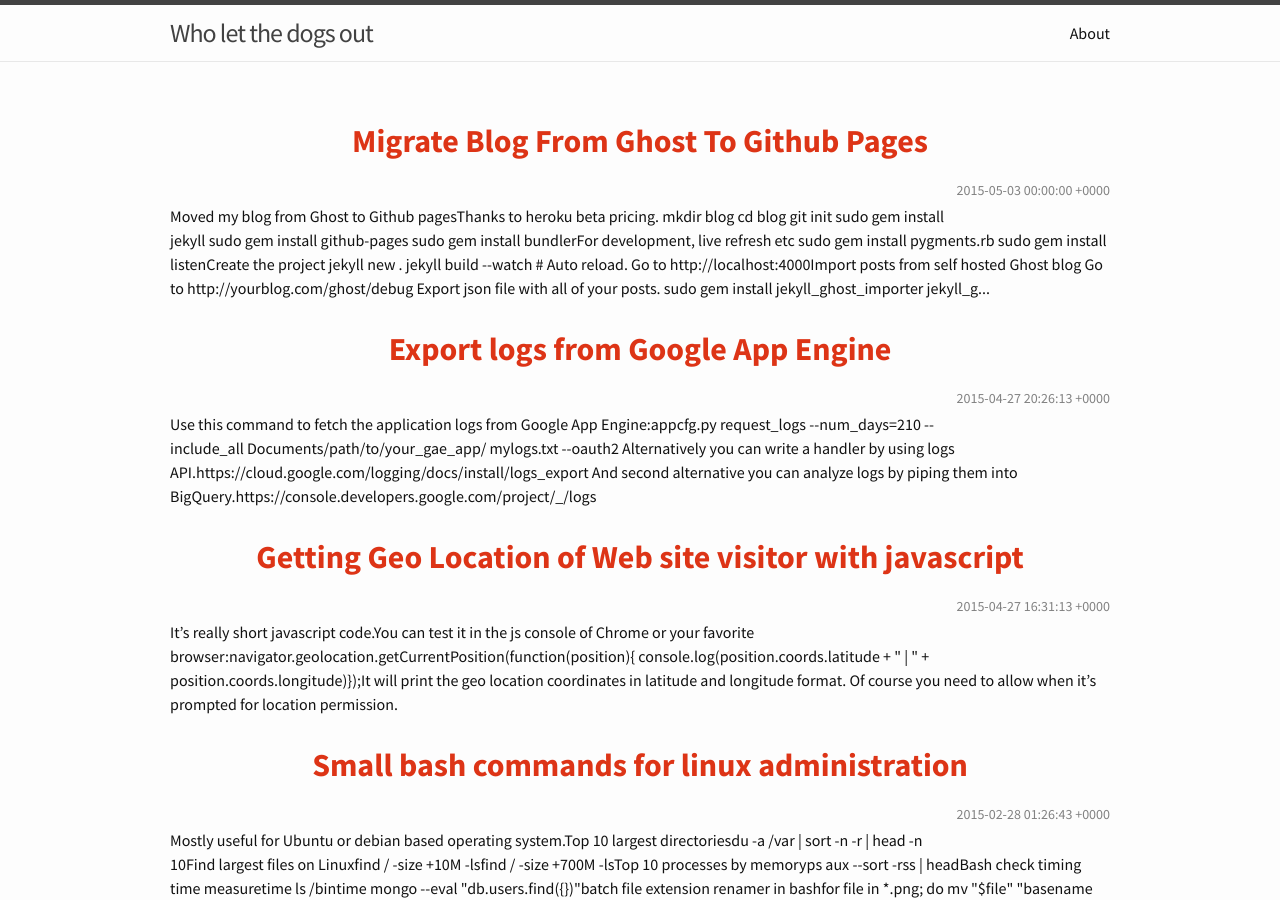
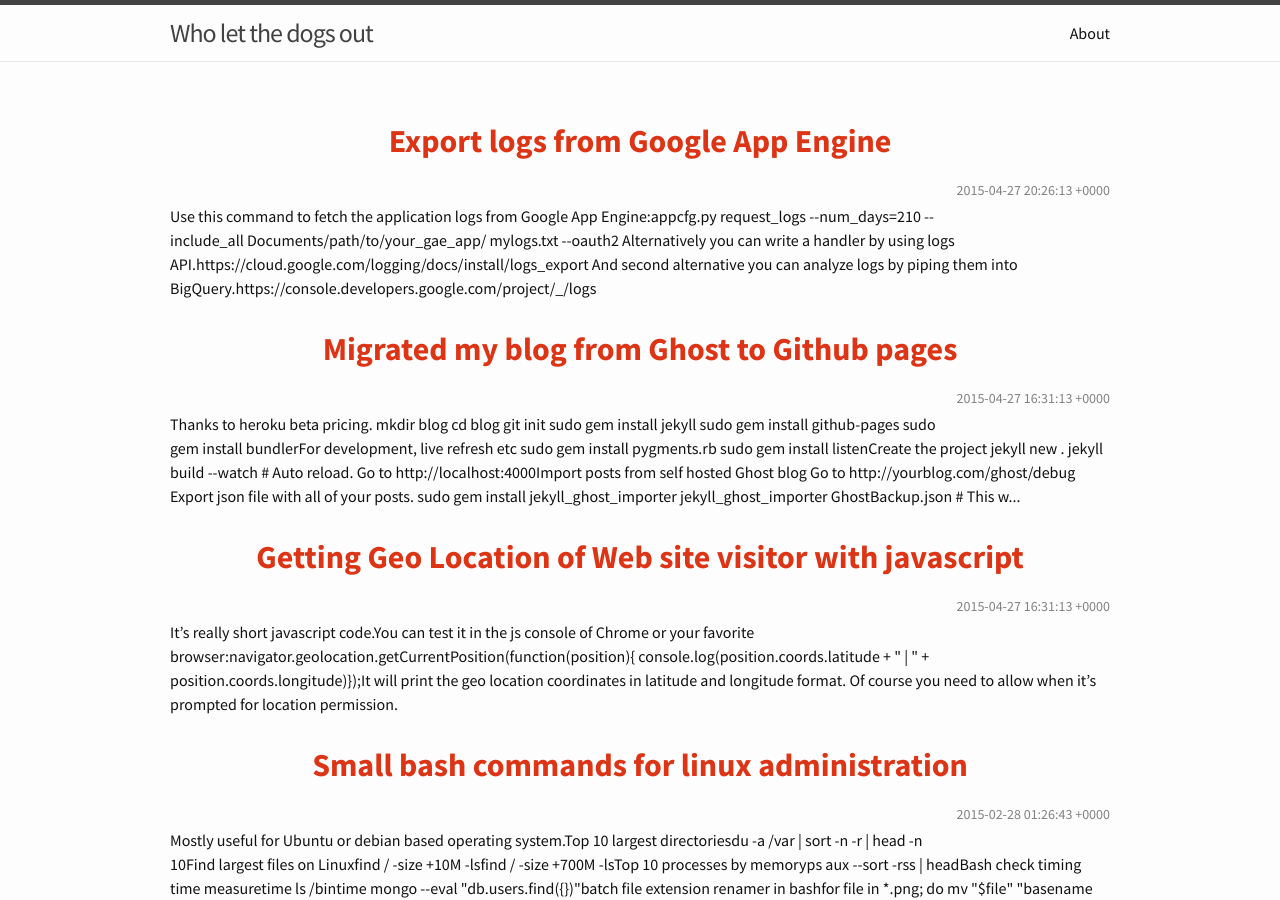
Before and after one commit to hakanu/blog, a Jekyll site: the page built from index.html, in a window 1280 px wide and 900 px high. Built offline with Jekyll 4.4.1, drawn with Linux system fonts in a browser that asks for light colours; the list of posts is cut into pages by our own code.

Commit message:
Fix blog post

```diff
--- a/_posts/2015-05-03-migrate-blog-from-ghost-to-github-pages.markdown
+++ b/_posts/2015-05-03-migrate-blog-from-ghost-to-github-pages.markdown
@@ -1,4 +1,8 @@
-# Moved my blog from Ghost to Github pages
+---
+layout: post
+title: Migrated my blog from Ghost to Github pages
+date: '2015-04-27 16:31:13'
+---
 
 Thanks to [heroku beta pricing](https://news.ycombinator.com/item?id=9295874).
 
```
